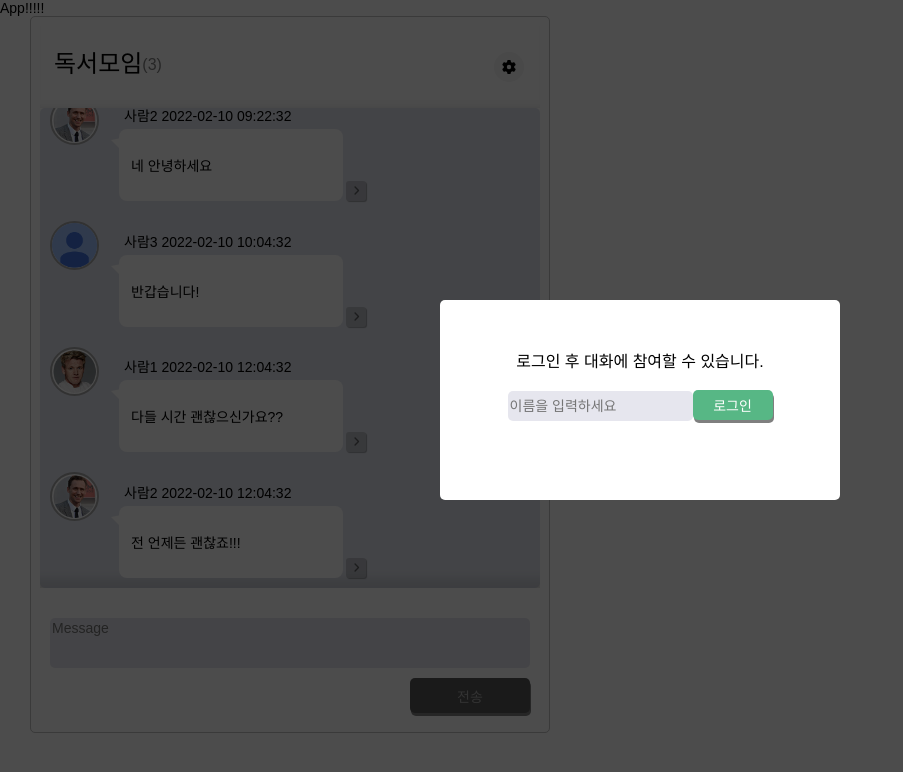
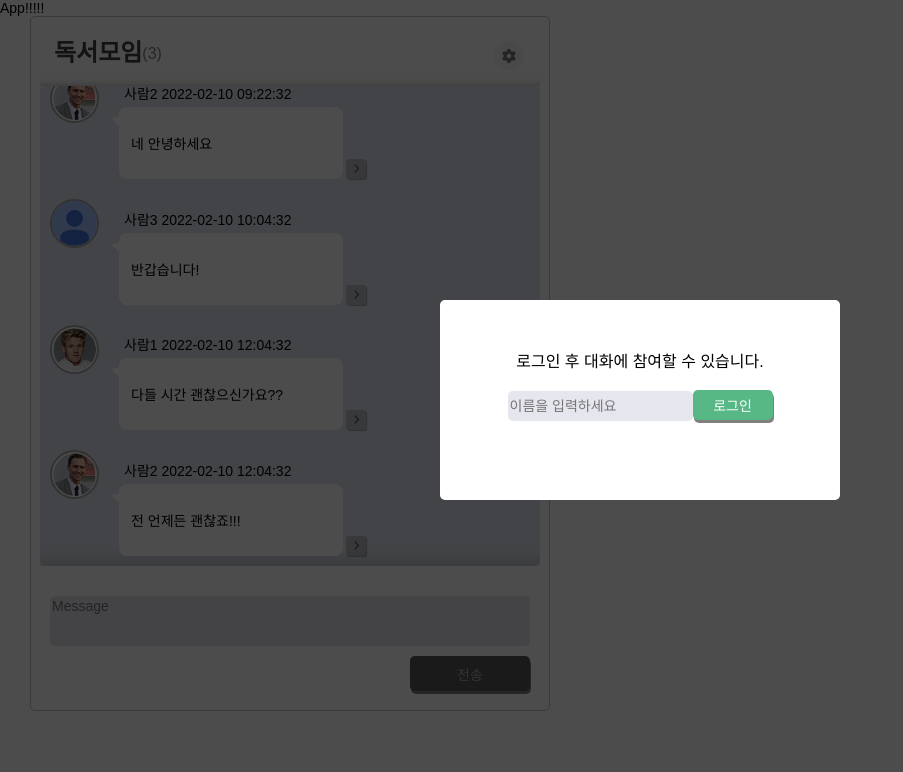
Before and after one commit to WongueShin/2ndweek-swit-task, a React (Create React App) app: page / in a window 1280 px wide. Shown: the top 772 px of the page, without its empty margins (0-903 px from the left). Built offline with nearby package versions, Linux system fonts and the light colour scheme.

Commit message:
Style: /Header

```diff
--- a/src/Components/Header/style.Header.ts
+++ b/src/Components/Header/style.Header.ts
@@ -3,9 +3,9 @@ import styled from 'styled-components';
 export const HeaderContainer = styled.div`
   display: flex;
   justify-content: space-between;
-  padding: 26px 0px;
-  width: 500px;
-  box-shadow: inset 0 -7px 9px -7px rgba(0, 0, 0, 0.1);
+  padding: 15px 0px;
+  width: 100%;
+  box-shadow: inset 0 -7px 9px -7px rgba(0, 0, 0, 0.3);
   //box-shadow: inset 0 7px 9px -7px rgba(0, 0, 0, 0.1);
 `;
 
@@ -13,9 +13,10 @@ export const ChatName = styled.span`
   display: inline-block;
   font-size: 24px;
   line-height: 100%;
-  font-weight: 500;
+  font-weight: 700;
   vertical-align: bottom;
   margin-left: 14px;
+  color: #404040;
 `;
 export const ChatUserCount = styled.span`
   display: inline-block;
@@ -34,7 +35,8 @@ export const HeaderSettingBtn = styled.button`
   margin-right: 16px;
   background: #f5f5f5;
   border: none;
+  color: #7a7a7a;
   :hover {
-    background-color: #f0eded;
+    color: #404040;
   }
 `;
```
